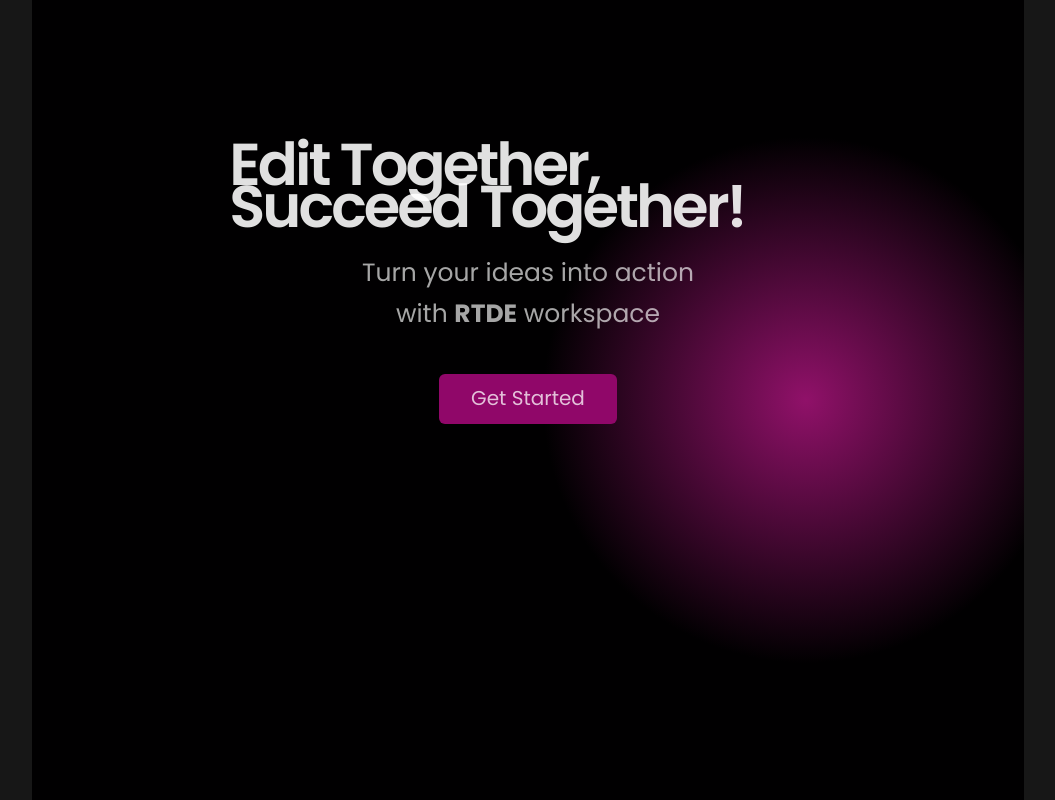
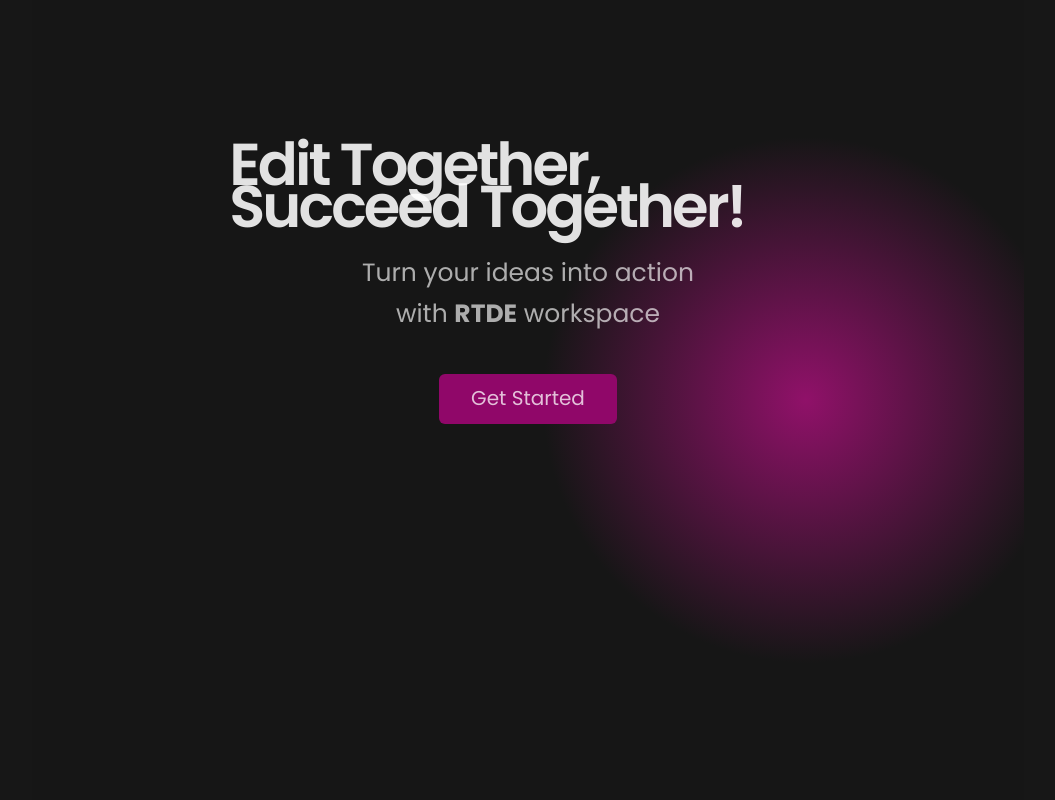
Before and after one commit to Zeref101/RTDocEditor, a Next.js app: page / in a window 1280 px wide. Shown: the whole page, without its empty margins (112-1167 px from the left). Built offline with nearby package versions, Linux system fonts and the light colour scheme.

Commit message:
feat: Update radial gradient color in tailwind.config.ts

```diff
--- a/tailwind.config.ts
+++ b/tailwind.config.ts
@@ -11,7 +11,7 @@ const config: Config = {
     extend: {
       backgroundImage: {
         "radial-gradient":
-          "radial-gradient(circle at 78% 50%, rgb(144, 17, 105) 0%, rgb(1, 0, 1) 30.2%)",
+          "radial-gradient(circle at 78% 50%, rgb(144, 17, 105) 0%, rgb(22,22,22,255) 30.2%)",
         "gradient-radial": "radial-gradient(var(--tw-gradient-stops))",
         "gradient-conic":
           "conic-gradient(from 180deg at 50% 50%, var(--tw-gradient-stops))",
```
